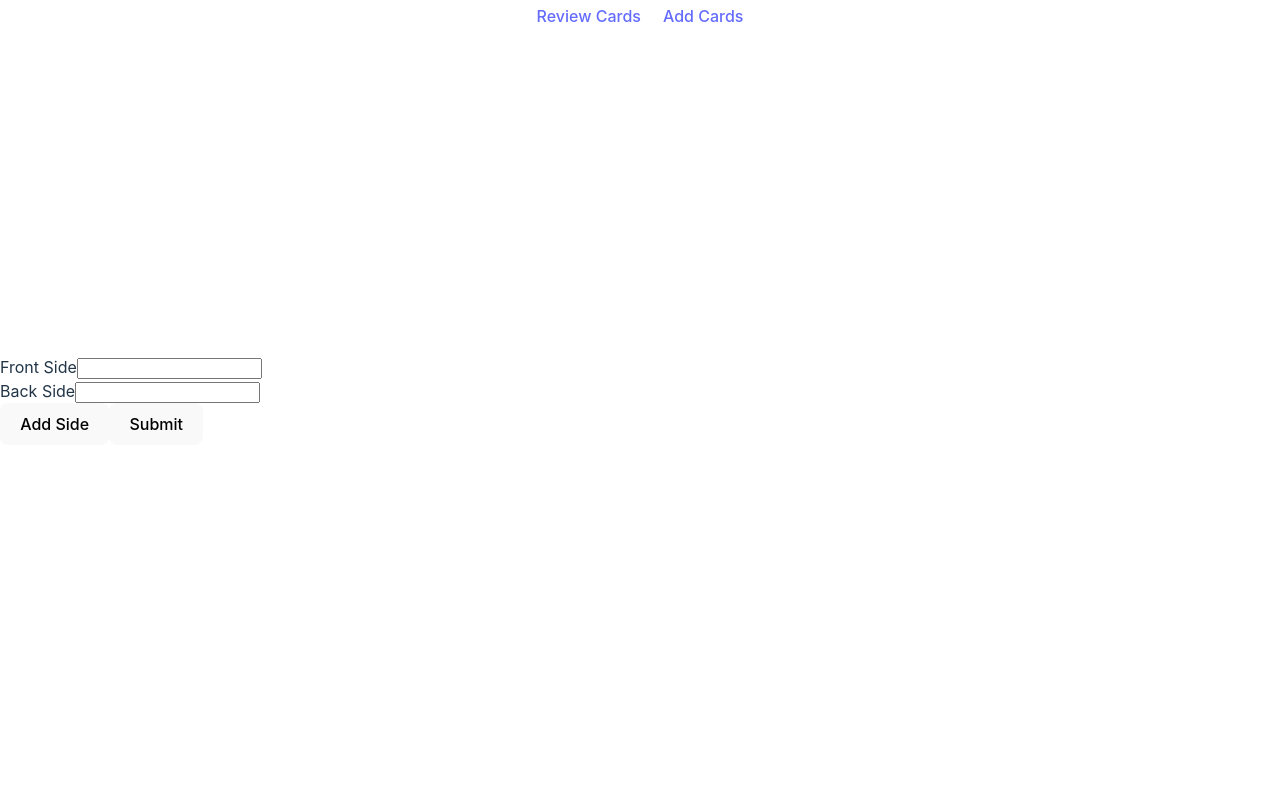
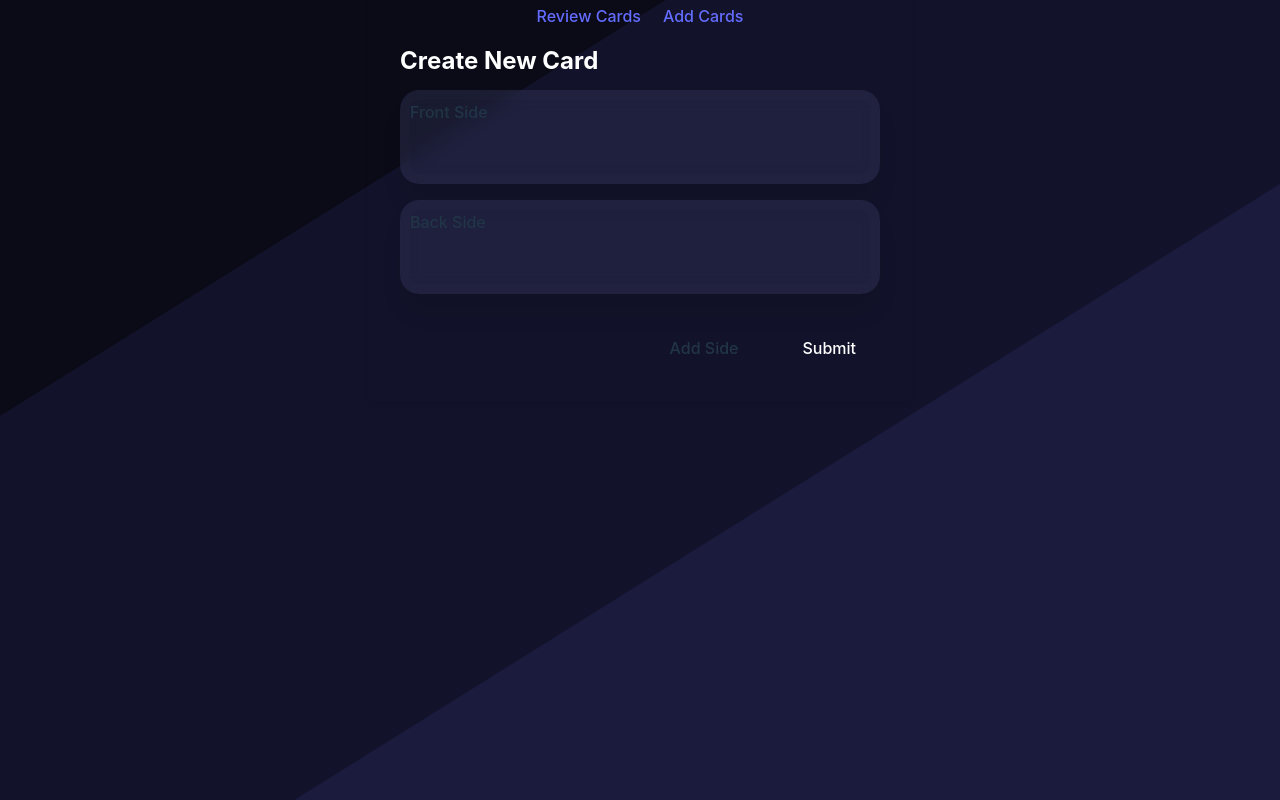
Before and after one commit to szlaci3/smart-anki-2, a React (Vite) app: page /cardForm in a window 1280 px wide. Built offline with nearby package versions, Linux system fonts and the light colour scheme.

Commit message:
form style

```diff
--- /dev/null
+++ b/src/css/form.css
@@ -0,0 +1,83 @@
+.container {
+  padding: 2rem;
+  max-width: 1200px;
+  margin: 0 auto;
+}
+
+.content {
+  background: var(--background-light);
+  padding: 2rem;
+  border-radius: 8px;
+  box-shadow: 0 2px 4px rgba(0, 0, 0, 0.1);
+}
+
+h1 {
+  margin-bottom: 2rem;
+  color: var(--text-primary);
+}
+
+.card-id {
+  color: var(--text-secondary);
+  margin-bottom: 1.5rem;
+}
+
+.sides-container {
+  display: grid;
+  gap: 1rem;
+  margin-bottom: 2rem;
+}
+
+.input-group {
+  display: grid;
+  gap: 0.5rem;
+}
+
+.side-label {
+  font-weight: 500;
+  color: var(--text-primary);
+}
+
+.side-input {
+  padding: 0.75rem;
+  border: 1px solid var(--border-color);
+  border-radius: 4px;
+  font-size: 1rem;
+  background: var(--input-background);
+  color: var(--text-primary);
+}
+
+.side-input:focus {
+  outline: none;
+  border-color: var(--primary-color);
+  box-shadow: 0 0 0 2px var(--primary-color-light);
+}
+
+.button-group {
+  display: flex;
+  gap: 1rem;
+  justify-content: flex-end;
+}
+
+.action-button {
+  padding: 0.75rem 1.5rem;
+  border: none;
+  border-radius: 4px;
+  font-weight: 500;
+  cursor: pointer;
+  background: var(--button-background);
+  color: var(--text-primary);
+  transition: background-color 0.2s;
+}
+
+.action-button:hover {
+  background: var(--button-hover);
+}
+
+.action-button.primary {
+  background: var(--primary-color);
+  color: white;
+}
+
+.action-button.primary:hover {
+  background: var(--primary-color-dark);
+}
--- a/src/pages/CardForm/index.tsx
+++ b/src/pages/CardForm/index.tsx
@@ -2,6 +2,7 @@ import { useState, ChangeEvent } from 'react';
 import axios from 'axios';
 import { v4 as uuidv4 } from 'uuid';
 import { CardFromApi } from 'types/index';
+import 'css/form.css';
 
 const CardForm = () => {
   const [sides, setSides] = useState<string[]>(['', '']);
@@ -38,7 +39,24 @@ const CardForm = () => {
   };
 
   return (
+    <div className="app-container">
+      <div className="background">
+        <div className="background-base" />
+        <div className="background-middle">
+          <div className="diagonal-section-middle" />
+        </div>
+        <div className="background-top">
+          <div className="diagonal-section-top" />
+        </div>
+      </div>
+
+      <div className="content">
+        <div className="header">
+          <h1>Create New Card</h1>
+        </div>
+
         <div className="card-form" key={id}>
+          <div className="sides-container">
             {sides.map((side, index) => {
               let label;
               switch (index) {
@@ -53,24 +71,30 @@ const CardForm = () => {
               }
 
               return (
-          <div key={index}>
-            <label>{label}</label>
+                <div key={index} className="card-list">
+                  <div className="input-group flashcard">
+                    <label className="side-label">{label}</label>
                     <input
+                      className="side-input"
                       type="text"
                       value={side}
                       onChange={(e: ChangeEvent<HTMLInputElement>) => handleSideChange(index, e.target.value)}
                     />
                   </div>
+                </div>
               );
             })}
+          </div>
 
-      <div>
-        <button type="button" onClick={handleAddSide}>
+          <div className="button-group">
+            <button className="action-button" type="button" onClick={handleAddSide}>
               Add Side
             </button>
-        <button type="button" onClick={handleSubmit}>
+            <button className="action-button primary" type="button" onClick={handleSubmit}>
               Submit
             </button>
+          </div>
+        </div>
       </div>
     </div>
   );
--- a/src/pages/EditCard/index.tsx
+++ b/src/pages/EditCard/index.tsx
@@ -2,6 +2,7 @@ import { useEffect, useState, ChangeEvent } from 'react';
 import axios from 'axios';
 import { useParams, useNavigate } from 'react-router-dom';
 import { CardFromApi, CardType } from 'types/index';
+import 'css/form.css';
 
 const EditCard = () => {
   const [sides, setSides] = useState<string[]>(['', '']);
@@ -61,12 +62,27 @@ const EditCard = () => {
   };
 
   return (
-    <div>
+    <div className="app-container">
+      <div className="background">
+        <div className="background-base" />
+        <div className="background-middle">
+          <div className="diagonal-section-middle" />
+        </div>
+        <div className="background-top">
+          <div className="diagonal-section-top" />
+        </div>
+      </div>
+
+      <div className="content">
+        <div className="header">
+          <h1>Edit Card</h1>
+        </div>
+
         {card && (
           <div className="card-form" key={id}>
-          <h1>Editing Card</h1>
-          <h4>Card ID: {card.id}</h4>
+            <h4 className="card-id">Card ID: {card.id}</h4>
 
+            <div className="sides-container">
               {sides.map((side, index) => {
                 let label;
                 switch (index) {
@@ -81,28 +97,33 @@ const EditCard = () => {
                 }
 
                 return (
-              <div key={index}>
-                <label>{label}</label>
+                  <div key={index} className="card-list">
+                    <div className="input-group flashcard">
+                      <label className="side-label">{label}</label>
                       <input
+                        className="side-input"
                         type="text"
                         value={side}
                         onChange={(e: ChangeEvent<HTMLInputElement>) => handleSideChange(index, e.target.value)}
                       />
                     </div>
+                  </div>
                 );
               })}
+            </div>
 
-          <div>
-            <button type="button" onClick={handleAddSide}>
+            <div className="button-group">
+              <button className="action-button" type="button" onClick={handleAddSide}>
                 Add Side
               </button>
-            <button type="button" onClick={handleSubmit}>
+              <button className="action-button primary" type="button" onClick={handleSubmit}>
                 Submit
               </button>
             </div>
           </div>
         )}
       </div>
+    </div>
   );
 };
 
--- a/tsconfig.app.json
+++ b/tsconfig.app.json
@@ -27,7 +27,8 @@
     "paths": {
       "components/*": ["src/components/*"],
       "utils/*": ["src/utils/*"],
-      "types/*": ["src/types/*"]
+      "types/*": ["src/types/*"],
+      "css/*": ["src/css/*"]
     }
   },
   "include": ["src"]
```
Lines whose indentation alone changed are shown as unchanged.
